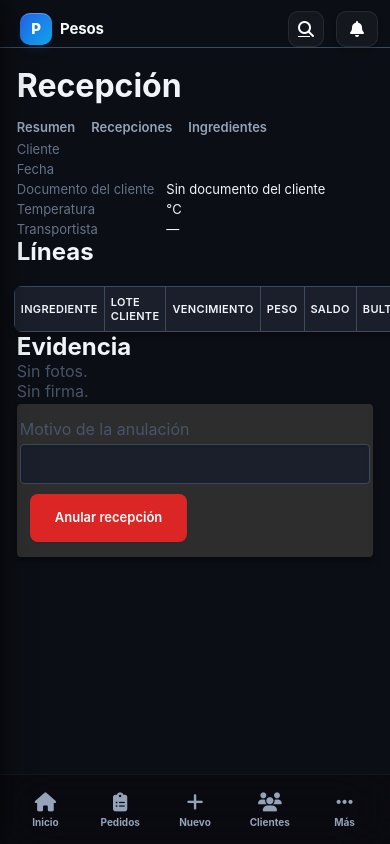
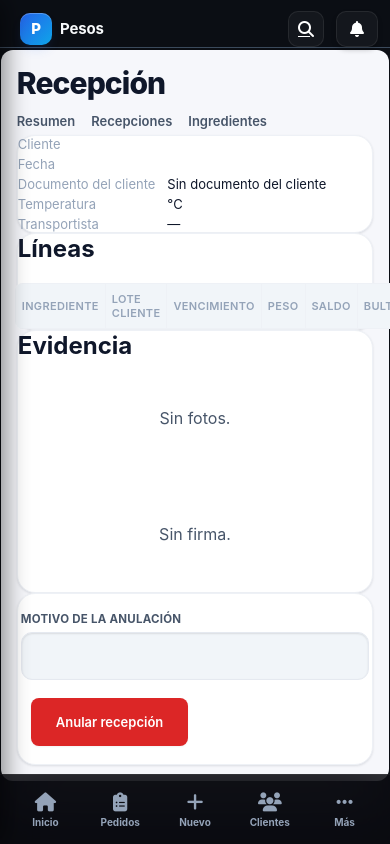
Before and after one commit to jmcriptos/pesosapp, a Python web app: template templates/maquila/recepcion_detalle.html in a window 390 px wide. Run offline with Jinja, Linux system fonts and the light colour scheme; the template is opened without the code that fills it, so the values that code supplies are empty; some libraries are stand-ins or nearby versions.

Commit message:
fix(maquila): lista blanca de fotos, firma a prueba de basura, y pantallas que ya no salen oscuras
Ronda de arreglo 1 sobre la Task 9:

- recepcion_foto ya no reenvía el mimetype que declaró el navegador tal
  cual: la subida ahora exige una lista blanca (JPEG/PNG/WEBP) y la
  descarga vuelve a validarla contra esa misma lista antes de servirla,
  con X-Content-Type-Options: nosniff y Content-Disposition: inline. Sin
  esto, un SVG con <script> subido como "foto" se ejecutaba como
  documento desde el origen de la app.
- El JS de reducción de fotos tenía dos agujeros: sin `onerror`, una sola
  foto que fallara al cargar dejaba el contador sin llegar nunca a cero y
  todo el lote se subía en crudo; y nada bloqueaba el submit mientras la
  reducción corría. Ahora `onerror` sube esa foto tal cual y sigue con las
  demás, y el botón de guardar queda deshabilitado (más un guard en el
  propio submit) hasta que terminan todas las reducciones.
- `base64.b64decode` de la firma ya no revienta en un 500 crudo con datos
  corruptos: si no decodifica, la recepción se guarda igual, sin firma,
  con un flash explicándolo.
- Las dos rutas de escritura (alta de recepción, anulación) ahora
  capturan también Exception genérica además de los errores de negocio
  conocidos, para no dejar pasar un 500 pelado. Se sacaron los imports de
  Producto y reportes, que routes.py nunca usaba.
- base_maquila.html carga operaciones.css antes que maquila.css. Verificado
  en el navegador (no solo leído): la causa real de que las pantallas
  salieran oscuras no era dark-theme.css sino que app-mobile.css redefine
  --color-bg/--color-text/etc a oscuro para cualquier descendiente de
  <body data-theme="dark">, y los módulos que salen claros lo consiguen
  redefiniendo esa misma paleta en operaciones.css para sus propias root
  classes (.ops-screen/.ops-admin/.ops-sheet). .maquila-wrap no es
  ninguna de esas tres, así que maquila.css repite la misma paleta (y los
  contra-!important de label/table/th/td/form/input que dark-theme.css
  aplica sin scope) en vez de tocar ese bloque compartido.
- Dos tests nuevos: rechazo de un mimetype de foto no permitido, y que una
  firma con base64 corrupto no tire la recepción.

.venv/bin/python -m pytest tests/test_maquila_rutas.py -q → 9 passed

Co-Authored-By: Claude Opus 5 <noreply@anthropic.com>

```diff
--- a/static/css/maquila.css
+++ b/static/css/maquila.css
@@ -1,9 +1,117 @@
 /* Módulo de maquila: resumen, ingredientes y recepciones. */
 
+/* Blindaje contra el tema oscuro global — verificado en el navegador con
+   getComputedStyle, no solo leído en el CSS (ver verificar-render-no-estado).
+   La causa real NO es dark-theme.css: es que `<body data-theme="dark">`
+   (siempre presente, es el marco de la app) hace que app-mobile.css
+   redefina TODA la paleta —`--color-bg`, `--color-text`, `--color-surface`,
+   etc.— a valores oscuros para cualquier descendiente, vía
+   `[data-theme="dark"] { --color-bg:#0a0a0f; --color-text:#f8fafc; ... }`.
+   Por eso un simple `var(--color-text, #0f172a)` NO alcanza: la variable
+   SÍ está definida (oscura), así que el fallback nunca se usa. Los módulos
+   que salen claros (Registros, Usuarios, Precios) lo consiguen porque
+   operaciones.css redefine esa misma paleta, en claro, para sus propias
+   root classes: `.ops-screen, .ops-admin, .ops-sheet { --color-bg:#f6f7fb;
+   --color-text:#0f172a; ... }`. `.maquila-wrap` no es ninguna de esas tres,
+   así que acá se repite el mismo truco (misma paleta, mismos valores) en
+   vez de tocar ese bloque compartido. */
 .maquila-wrap {
   max-width: 960px;
   margin: 0 auto;
   padding: 16px;
+  border-radius: 12px;
+  --color-bg: #f6f7fb;
+  --color-bg-elevated: #ffffff;
+  --color-surface: #ffffff;
+  --color-surface-muted: #f1f5f9;
+  --color-text: #0f172a;
+  --color-text-muted: #475569;
+  --color-text-subtle: #94a3b8;
+  --color-border: #e5e9f0;
+  --color-border-subtle: #eef1f6;
+  --color-border-strong: #cbd5e1;
+  background: var(--color-bg);
+  color: var(--color-text);
+}
+
+.maquila-wrap h1,
+.maquila-wrap h2,
+.maquila-wrap h3 {
+  color: var(--color-text);
+}
+
+.maquila-wrap p {
+  color: var(--color-text-muted);
+}
+
+/* dark-theme.css además pisa `label`, `table`, `th` y `td` sin scope y con
+   `!important` (heredado de la reskin vieja, sigue cargado por si algún
+   componente legado todavía lo necesita). Los guards equivalentes de
+   operaciones.css también están atados a `.ops-screen/.ops-sheet/.ops-admin`,
+   así que hace falta el mismo contra-`!important` acá. */
+.maquila-wrap label {
+  color: var(--color-text-muted) !important;
+}
+
+.maquila-wrap .btn {
+  color: var(--btn-fg, var(--color-text));
+}
+
+.maquila-wrap table {
+  background-color: var(--color-surface) !important;
+  color: var(--color-text) !important;
+  box-shadow: none !important;
+}
+
+.maquila-wrap th {
+  background-color: var(--color-surface-muted) !important;
+  color: var(--color-text-subtle) !important;
+  border-color: var(--color-border-subtle) !important;
+}
+
+.maquila-wrap td {
+  color: var(--color-text) !important;
+  border-color: var(--color-border-subtle) !important;
+}
+
+.maquila-wrap tr:nth-child(even) td {
+  background-color: var(--color-surface-muted) !important;
+}
+
+.maquila-wrap tr:hover td {
+  background-color: var(--color-surface-muted) !important;
+}
+
+/* Mismo motivo: dark-theme.css trae `form { background:#141820 !important;
+   color:#f1f5f9 !important }` y un bloque de `input[type=...], select,
+   textarea { background:#1a1f2b !important; ... }` sin scope, pensados para
+   la reskin oscura vieja. Sin este contra-blindaje, cualquier <form> y sus
+   campos salían oscuros encima de las tarjetas claras de este módulo. */
+.maquila-wrap form {
+  background: transparent !important;
+  color: inherit !important;
+  box-shadow: none !important;
+}
+
+.maquila-wrap input,
+.maquila-wrap select,
+.maquila-wrap textarea {
+  background-color: var(--color-surface-muted) !important;
+  border-color: var(--color-border) !important;
+  color: var(--color-text) !important;
+}
+
+.maquila-wrap input:focus,
+.maquila-wrap select:focus,
+.maquila-wrap textarea:focus {
+  background-color: var(--color-bg-elevated) !important;
+  border-color: #6366f1 !important;
+  box-shadow: 0 0 0 3px rgba(99, 102, 241, .18) !important;
+}
+
+.maquila-wrap input::placeholder,
+.maquila-wrap textarea::placeholder {
+  color: var(--color-text-subtle) !important;
 }
 
 .maquila-nav {
--- a/templates/maquila/base_maquila.html
+++ b/templates/maquila/base_maquila.html
@@ -1,5 +1,6 @@
 {% extends "base.html" %}
 {% block extra_css %}
+<link rel="stylesheet" href="{{ url_for('static', filename='css/operaciones.css') }}">
 <link rel="stylesheet" href="{{ url_for('static', filename='css/maquila.css') }}">
 {% endblock %}
 {% block content %}
```
Also changed, not shown: other parts of static/css/maquila.css (+5 -27 lines), maquila/routes.py (+36 -5 lines), templates/maquila/recepcion_nueva.html (+46 -6 lines), tests/test_maquila_rutas.py (+61 -0 lines).
